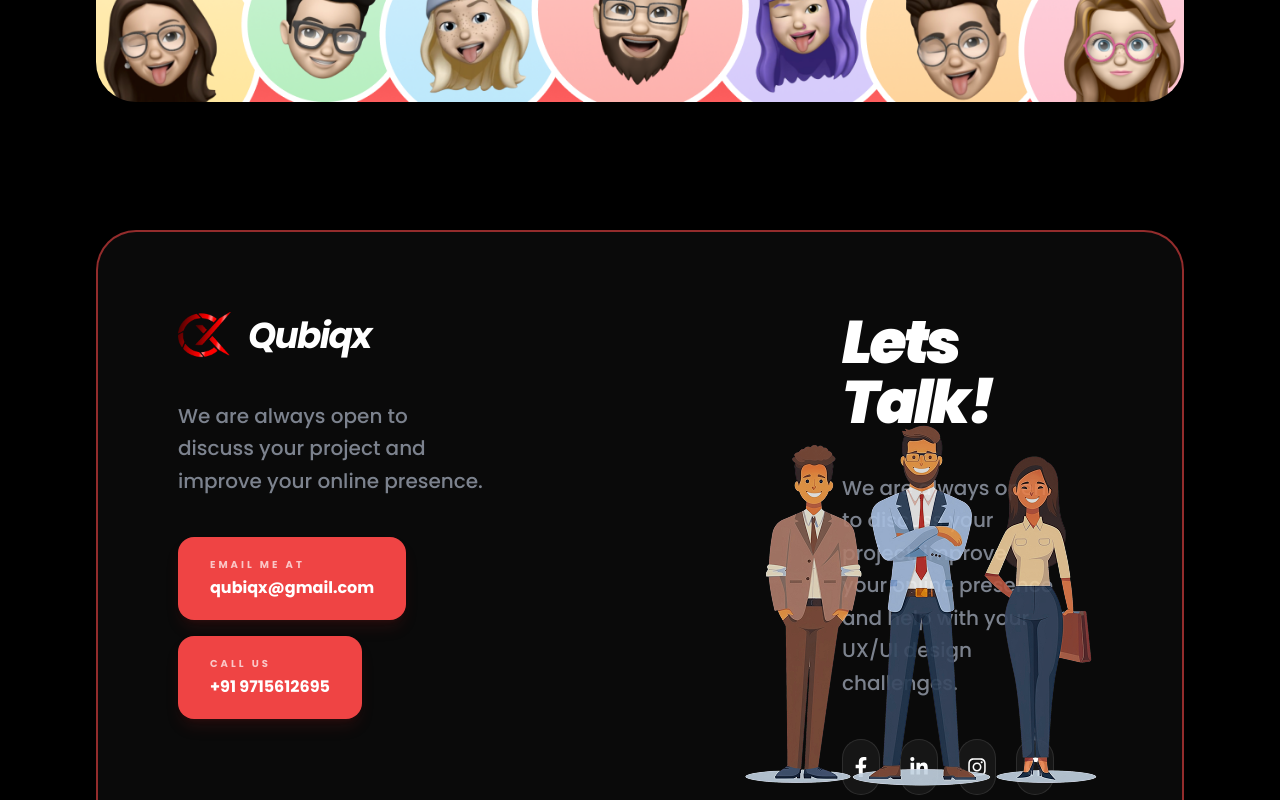
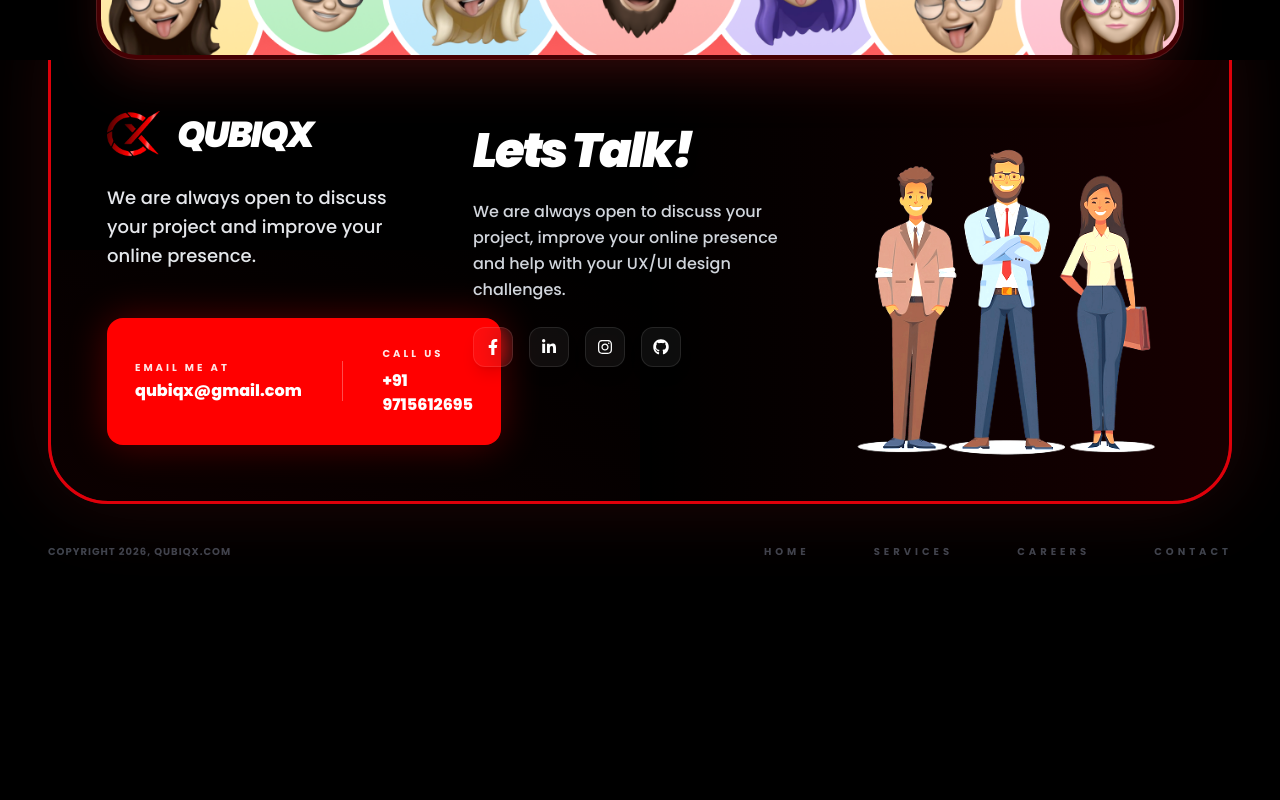
Before and after one commit to uthami-rasu/qubix-website, a React (Vite) app in the folder qubiqx-ui/: page / in a window 1280 px wide. Shown: the part 9100-9900 px from the top of the page. After the commit the page ends 9739 px from the top, so only its background shows below. Built offline with nearby package versions, Linux system fonts and the light colour scheme.

Commit message:
fix: footer issues

```diff
--- a/qubiqx-ui/src/components/TeamFooter.jsx
+++ b/qubiqx-ui/src/components/TeamFooter.jsx
@@ -9,85 +9,109 @@ const TeamFooter = () => {
     <div className="w-full bg-black font-sans">
 
       {/* 2. Meet Our Team Section */}
-      <section className="bg-black py-12 px-6 lg:px-24">
-        <div className="max-w-7xl mx-auto relative overflow-hidden rounded-[40px] shadow-2xl">
+      <section className="bg-black pt-0 pb-0 px-6 lg:px-24 relative z-20">
+        <div className="max-w-[1100px] mx-auto relative overflow-visible -mb-10 lg:-mb-16 transition-all duration-500">
+          <div className="rounded-[40px] overflow-hidden shadow-2xl shadow-red-900/40 bg-red-600/30 backdrop-blur-xl border border-white/10 p-1">
             <img
               src={team_img}
               alt="Meet Our Team"
-            className="w-full h-auto object-cover"
+              className="w-full h-auto object-cover rounded-[36px]"
             />
+          </div>
         </div>
       </section>
 
       {/* 3. Footer Area (Lets Talk!) */}
-      <footer className="bg-black py-20 px-6 lg:px-24">
-        <div className="max-w-7xl mx-auto border-2 border-[#ef4444]/60 rounded-[40px] bg-[#0A0A0A] p-12 lg:p-20 relative overflow-hidden min-h-[500px] flex items-center">
-          <div className="flex flex-col lg:flex-row items-start justify-between gap-16 lg:gap-0 relative z-10 w-full">
+      <footer className="bg-black pb-20 px-4 lg:px-12 relative z-10">
+        <div className="max-w-[1600px] mx-auto relative group">
 
-            {/* Left: Brand info */}
-            <div className="lg:w-1/3 space-y-10">
-              <div className="flex items-center gap-4 group">
-                <img src={logo} alt="Qubiqx" className="h-12 w-auto transition-transform duration-500 group-hover:rotate-[360deg]" />
-                <span className="text-4xl font-bold text-white tracking-tighter italic">Qubiqx</span>
+          {/* Main Footer Container with Glassmorphism */}
+          <div className="border-[3px] border-red-600/80 rounded-[60px] bg-black/40 backdrop-blur-2xl p-10 lg:p-14 lg:pt-28 relative overflow-hidden min-h-[450px] shadow-[0_0_80px_rgba(220,38,38,0.15)] z-10">
+            {/* Subtle background glow enhancement */}
+            <div className="absolute top-0 right-0 w-1/2 h-full bg-gradient-to-l from-red-600/10 to-transparent pointer-events-none"></div>
+            <div className="absolute bottom-0 left-0 w-1/2 h-1/2 bg-gradient-to-tr from-red-600/5 to-transparent pointer-events-none"></div>
+
+            <div className="grid grid-cols-1 lg:grid-cols-3 gap-12 lg:gap-8 relative z-10 h-full">
+
+              {/* Left Column: Brand & Contact */}
+              <div className="flex flex-col justify-between space-y-10">
+                <div className="space-y-6">
+                  <div className="flex items-center gap-4 group/logo">
+                    <div className="relative">
+                      <img src={logo} alt="Qubiqx" className="h-12 w-auto transition-transform duration-700 group-hover/logo:rotate-[360deg]" />
+                      <div className="absolute -inset-2 bg-red-600/20 blur-xl rounded-full opacity-0 group-hover/logo:opacity-100 transition-opacity"></div>
                     </div>
-              <p className="text-gray-400 text-xl font-medium leading-relaxed opacity-80 max-w-sm">
+                    <span className="text-3xl lg:text-4xl font-black text-white tracking-tighter uppercase italic">Qubiqx</span>
+                  </div>
+                  <p className="text-gray-200 text-lg font-medium leading-relaxed max-w-[300px]">
                     We are always open to discuss your project and improve your online presence.
                   </p>
+                </div>
 
-              {/* Red Contact Boxes */}
-              <div className="flex flex-wrap gap-4">
-                <div className="px-8 py-5 bg-[#ef4444] rounded-2xl flex flex-col justify-center min-w-[220px] shadow-lg shadow-red-900/20">
-                  <span className="text-white/70 text-[10px] font-bold uppercase tracking-[0.3em] mb-1">Email me at</span>
-                  <span className="text-white font-bold text-base">qubiqx@gmail.com</span>
+                {/* Combined Red Contact Box */}
+                <div className="bg-[#FF0000] rounded-2xl p-6 lg:p-7 flex flex-col xl:flex-row items-start xl:items-center gap-6 xl:gap-10 w-fit shadow-[0_0_40px_rgba(255,0,0,0.3)] hover:shadow-[0_0_60px_rgba(255,0,0,0.5)] transition-shadow duration-500">
+                  <div className="flex flex-col">
+                    <span className="text-white/90 text-[10px] font-bold uppercase tracking-[0.3em] mb-1">Email me at</span>
+                    <a href="mailto:qubiqx@gmail.com" className="text-white font-extrabold text-base hover:tracking-wider transition-all duration-300">qubiqx@gmail.com</a>
                   </div>
-                <div className="px-8 py-5 bg-[#ef4444] rounded-2xl flex flex-col justify-center min-w-[180px] shadow-lg shadow-red-900/20">
-                  <span className="text-white/70 text-[10px] font-bold uppercase tracking-[0.3em] mb-1">Call us</span>
-                  <span className="text-white font-bold text-base">+91 9715612695</span>
+                  <div className="w-px h-10 bg-white/30 hidden xl:block"></div>
+                  <div className="flex flex-col">
+                    <span className="text-white/90 text-[10px] font-bold uppercase tracking-[0.3em] mb-2">Call us</span>
+                    <a href="tel:+919715612695" className="text-white font-extrabold text-base hover:tracking-wider transition-all duration-300">+91 9715612695</a>
                   </div>
                 </div>
               </div>
 
-            {/* Center: Lets Talk and Socials */}
-            <div className="lg:w-1/3 lg:px-12 space-y-10">
-              <h2 className="text-5xl lg:text-6xl font-black text-white tracking-tighter italic">Lets Talk!</h2>
-              <p className="text-gray-400 text-xl font-medium leading-relaxed opacity-80">
+              {/* Middle Column: Lets Talk */}
+              <div className="flex flex-col justify-start lg:pt-4 space-y-8">
+                <div className="space-y-6">
+                  <h2 className="text-4xl lg:text-5xl font-black text-white tracking-tighter italic leading-none drop-shadow-lg">Lets Talk!</h2>
+                  <p className="text-gray-300 text-base font-medium leading-relaxed max-w-[340px]">
                     We are always open to discuss your project, improve your online presence and help with your UX/UI design challenges.
                   </p>
-              <div className="flex items-center gap-5">
-                <a href="#" className="w-14 h-14 rounded-full bg-white/5 flex items-center justify-center text-white border border-white/10 hover:bg-[#ef4444] hover:border-transparent transition-all duration-300">
-                  <FaFacebookF size={20} />
+
+                  {/* Social Icons */}
+                  <div className="flex items-center gap-4">
+                    {[
+                      { icon: <FaFacebookF />, link: "#" },
+                      { icon: <FaLinkedinIn />, link: "#" },
+                      { icon: <FaInstagram />, link: "#" },
+                      { icon: <FaGithub />, link: "#" }
+                    ].map((social, idx) => (
+                      <a key={idx} href={social.link} className="w-10 h-10 rounded-xl bg-white/5 border border-white/10 backdrop-blur-md flex items-center justify-center text-white hover:bg-red-600 hover:border-red-600 hover:scale-110 shadow-lg transition-all duration-300">
+                        {social.icon}
                       </a>
-                <a href="#" className="w-14 h-14 rounded-full bg-white/5 flex items-center justify-center text-white border border-white/10 hover:bg-[#ef4444] hover:border-transparent transition-all duration-300">
-                  <FaLinkedinIn size={20} />
-                </a>
-                <a href="#" className="w-14 h-14 rounded-full bg-white/5 flex items-center justify-center text-white border border-white/10 hover:bg-[#ef4444] hover:border-transparent transition-all duration-300">
-                  <FaInstagram size={20} />
-                </a>
-                <a href="#" className="w-14 h-14 rounded-full bg-white/5 flex items-center justify-center text-white border border-white/10 hover:bg-[#ef4444] hover:border-transparent transition-all duration-300">
-                  <FaGithub size={20} />
-                </a>
-              </div>
-            </div>
-
-            {/* Right: Team Illustration (Anchored inside the card) */}
-            <div className="absolute bottom-0 right-0 pointer-events-none z-0">
-              <img
-                src={footer_ppls}
-                alt="Team Illustration"
-                className="w-full max-w-[480px] h-auto origin-bottom-right translate-y-2 translate-x-4 brightness-95 opacity-90"
-              />
+                    ))}
                   </div>
                 </div>
               </div>
 
+              {/* Right Column: People Image */}
+              <div className="relative flex items-end justify-end">
+                <div className="w-full max-w-[420px] pointer-events-none group/team">
+                  <img
+                    src={footer_ppls}
+                    alt="Team"
+                    className="w-full h-auto object-contain brightness-125 translate-y-6 group-hover/team:scale-105 transition-transform duration-700"
+                  />
+                </div>
+              </div>
+
+            </div>
+          </div>
+
+          {/* Border Overlay Layer - sitting on top of everything to keep border visible over avatars */}
+          <div className="absolute inset-0 border-[3px] border-red-600/80 rounded-[60px] pointer-events-none z-30"></div>
+        </div>
+
         {/* 4. Bottom Copyright Bar */}
-        <div className="max-w-7xl mx-auto mt-16 flex flex-col md:flex-row items-center justify-between gap-8 text-gray-500 text-sm font-bold tracking-[0.2em] uppercase">
-          <p>Copyright 2026, qubiqx.com</p>
-          <div className="flex items-center gap-12">
-            <a href="#" className="hover:text-white transition-colors duration-300">Home</a>
-            <a href="#" className="hover:text-white transition-colors duration-300">Services</a>
-            <a href="#" className="hover:text-white transition-colors duration-300">Careers</a>
-            <a href="#" className="hover:text-white transition-colors duration-300">Contact</a>
+        <div className="max-w-[1600px] mx-auto mt-10 flex flex-col md:flex-row items-center justify-between gap-8 text-gray-500 text-[10px] font-bold tracking-[0.4em] uppercase opacity-60">
+          <p className="tracking-widest">Copyright 2026, qubiqx.com</p>
+          <div className="flex items-center gap-10 md:gap-16">
+            <a href="#" className="hover:text-red-600 transition-colors duration-300">Home</a>
+            <a href="#" className="hover:text-red-600 transition-colors duration-300">Services</a>
+            <a href="#" className="hover:text-red-600 transition-colors duration-300">Careers</a>
+            <a href="#" className="hover:text-red-600 transition-colors duration-300">Contact</a>
           </div>
         </div>
       </footer>
```
Lines whose indentation alone changed are shown as unchanged.
